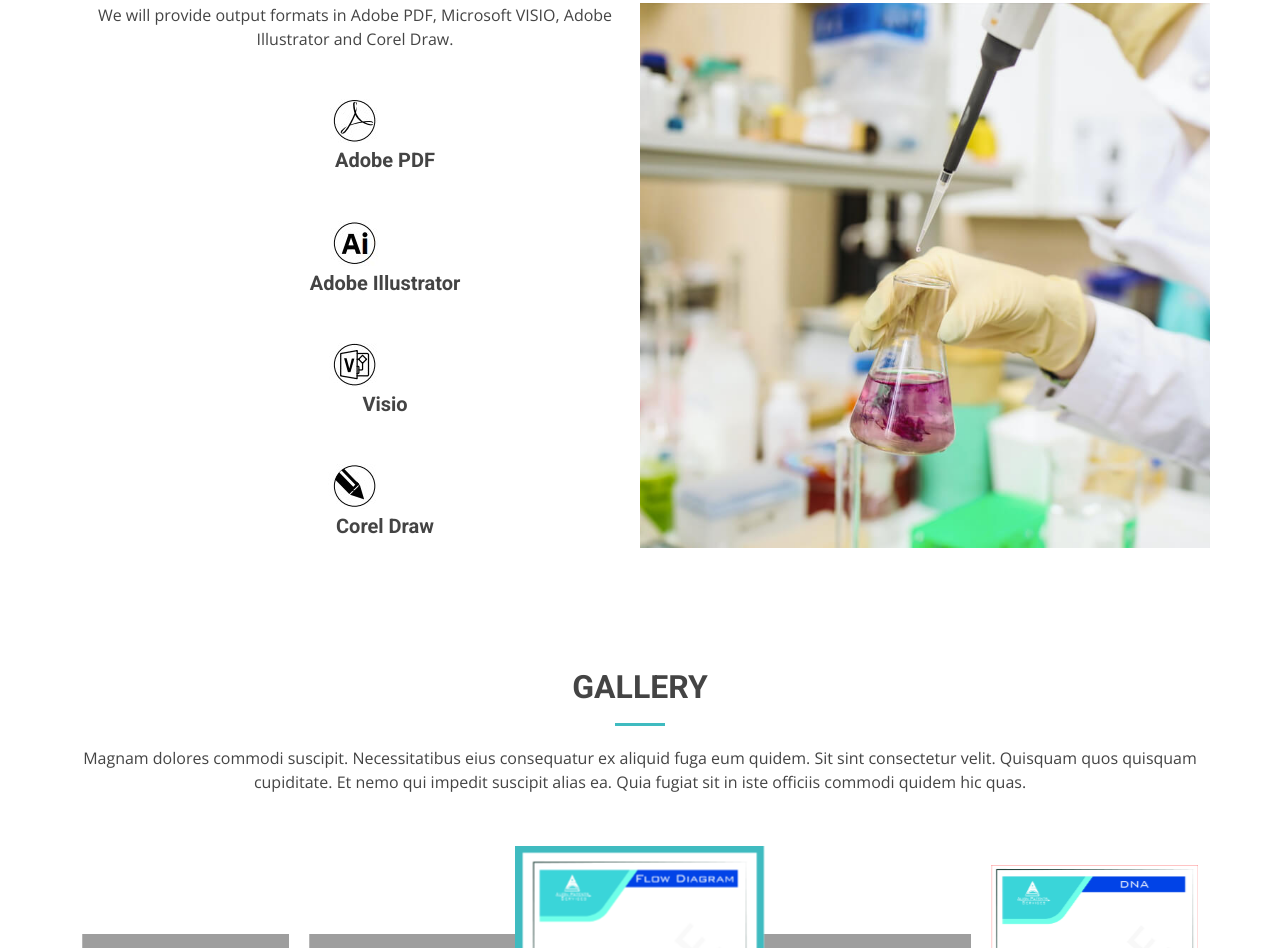
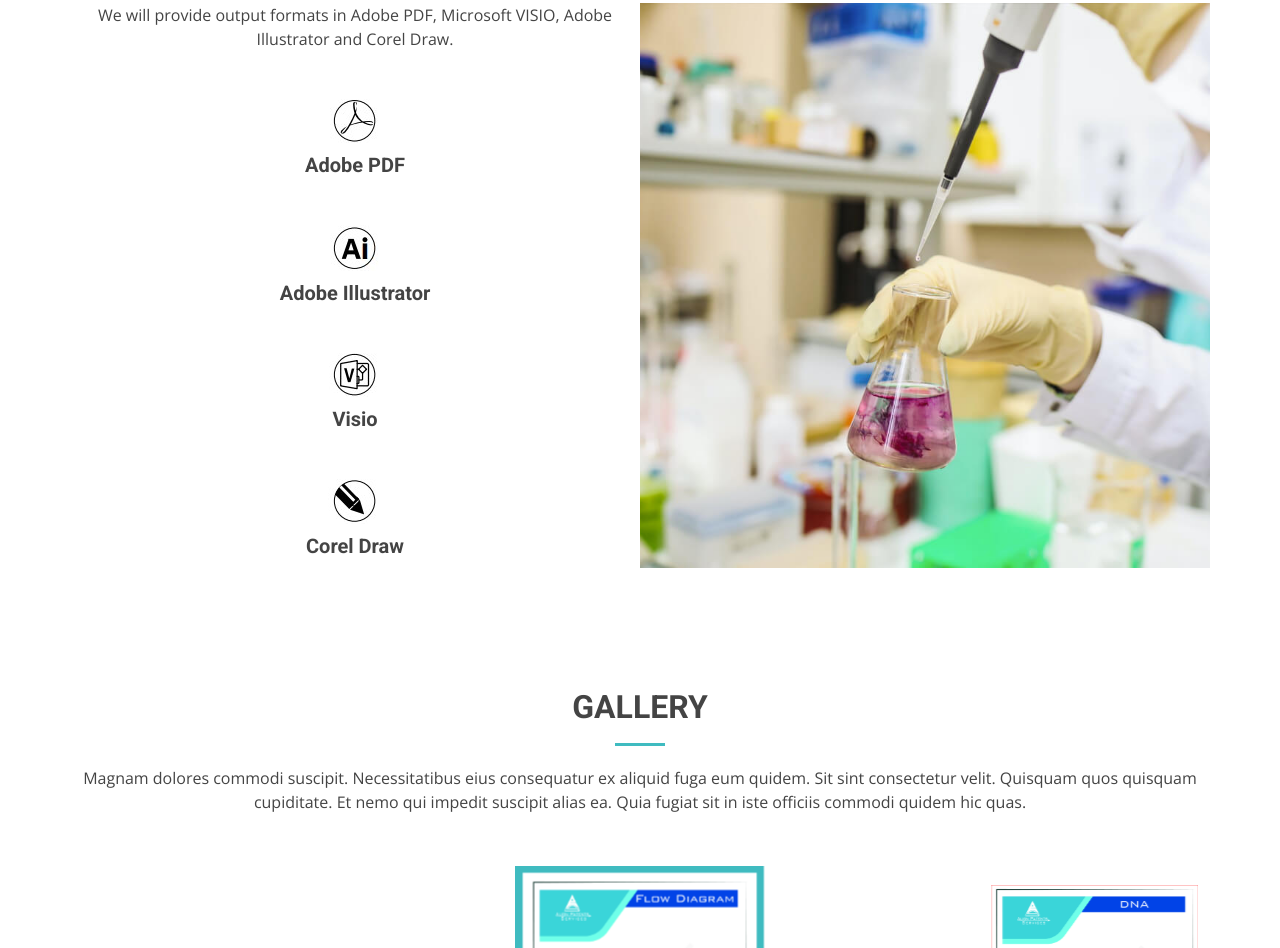
Before and after one commit to Shivaram18/Align-patents-Services, a plain HTML site: page index.html in a window 1280 px wide. Shown: the part 2707-3655 px from the top of the page. Drawn offline with nearby package versions, Linux system fonts and the light colour scheme; grey boxes are pictures that could not be loaded.

Commit message:
Add files via upload

```diff
--- a/assets/css/style.css
+++ b/assets/css/style.css
@@ -883,7 +883,7 @@ section {
 .features .icon-box h4 {
   font-size: 20px;
   font-weight: 700;
-  margin: 5px 0 10px 60px;
+  margin: 10px 0 10px 0px;
 }
 
 .features .icon-box i {
```
